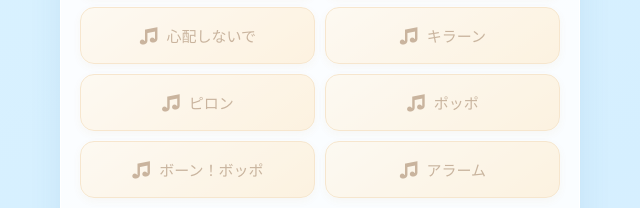
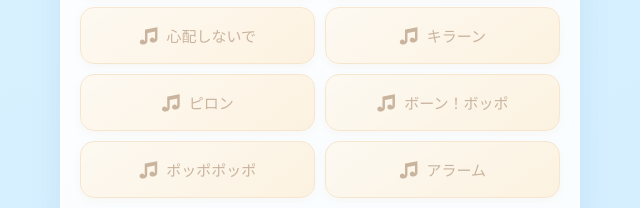
Before and after one commit to kazuki040435/slime-eyes-remote, a plain HTML site: page index.html in a window 1280 px wide. Shown: the part 2035-2243 px from the top of the page, 320-960 px from the left. Drawn offline with Linux system fonts and the light colour scheme.

Commit message:
Update index.html
サウンド名を変更

```diff
--- a/index.html
+++ b/index.html
@@ -202,7 +202,7 @@ for(let i=0;i<=28;i++){
  const cell=document.createElement('div');cell.className='pattern-cell';const star=document.createElement('button');star.className='star';star.dataset.star=String(i);star.addEventListener('click',()=>toggleFavorite(i));cell.append(button,star);$('patterns').appendChild(cell);patternButtons.push(button);
 }
 updateStars();renderFavorites();
-const AUDIO_NAMES=['ピキー','ピッキー','ピキピキ','ピッキ','心配しないで','キラーン','ピロン','ポッポ','ボーン！ボッポ','アラーム'];
+const AUDIO_NAMES=['ピキー','ピッキー','ピキピキ','ピッキ','心配しないで','キラーン','ピロン','ボーン！ボッポ','ポッポポッポ','アラーム'];
 const audioButtons=[];
 for(let i=1;i<=10;i++){
  const code='S'+String(i).padStart(2,'0');
```
